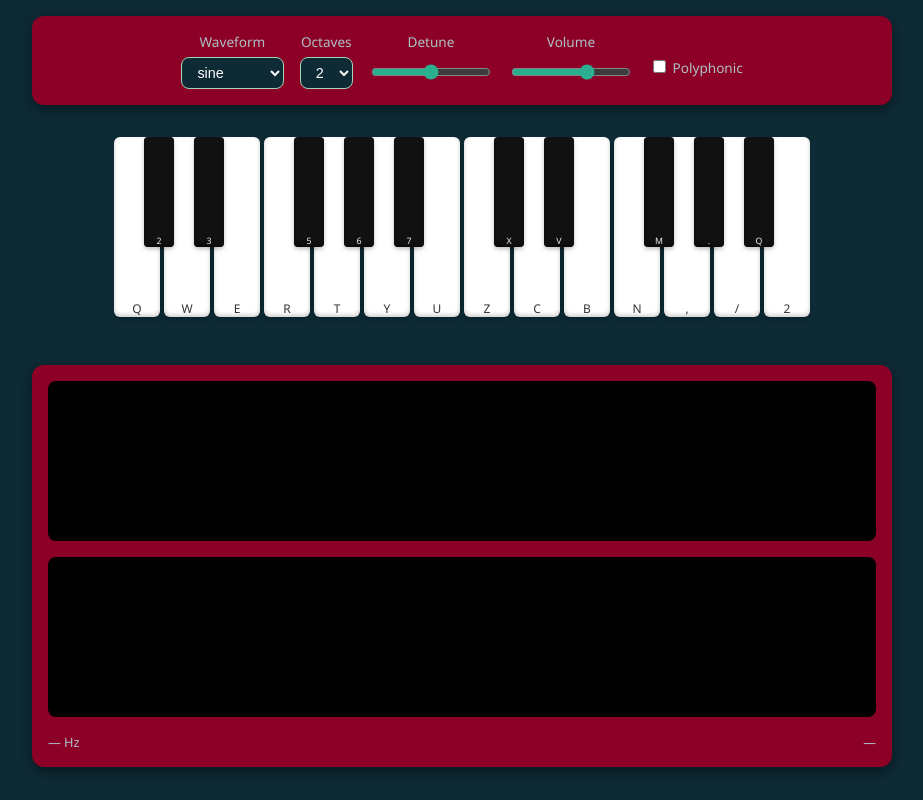
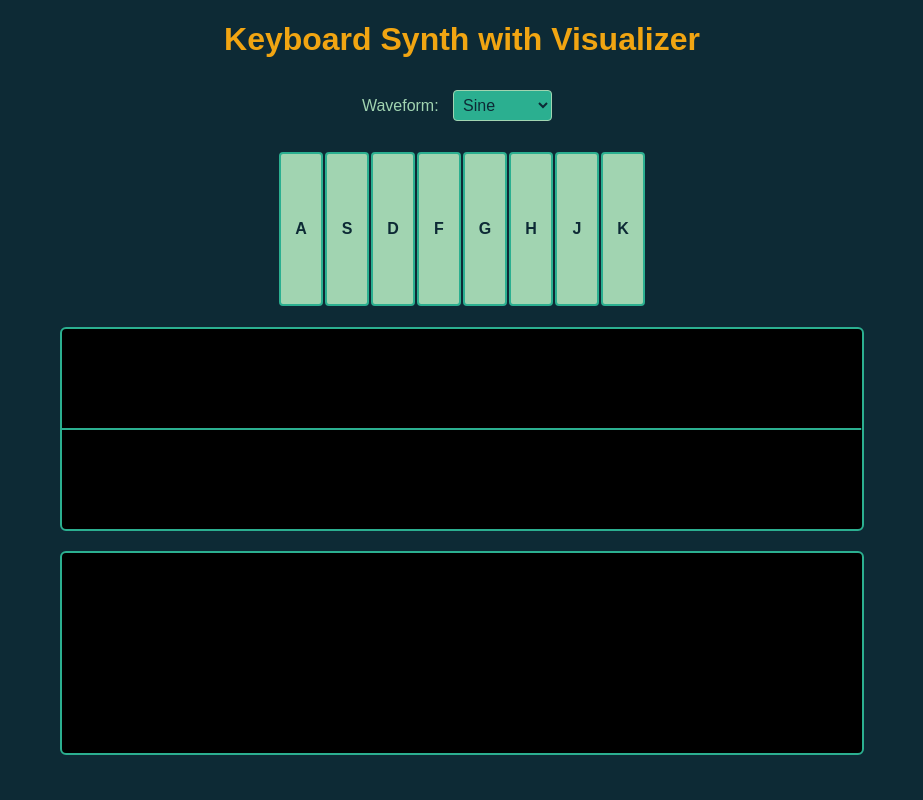
Before and after one commit to LeoBarassi/physics, a website: page keyboard-player.html in a window 1280 px wide. Shown: the whole page, without its empty margins (178-1101 px from the left). Drawn offline with Linux system fonts and the light colour scheme.

Commit message:
Update keyboard-player.html

```diff
--- a/keyboard-player.html
+++ b/keyboard-player.html
@@ -1,148 +1,202 @@
 <!DOCTYPE html>
 <html lang="en">
 <head>
-    <meta charset="UTF-8" />
-    <meta name="viewport" content="width=device-width,initial-scale=1" />
-    <title>Physics of Harmony · Interactive Keyboard</title>
+    <meta charset="UTF-8">
+    <title>Custom Color Piano Synth</title>
+    <style>
+        body {
+            font-family: Arial, sans-serif;
+            text-align: center;
+            background: #0D2A35;
+            color: #A1D4B1;
+            margin: 0;
+            padding: 0;
+        }
 
-    <!-- ‑‑‑ Colour Palette ‑‑‑ -->
-    <style>
-      :root {
-        --primary:   #2BAF90; /* green line */
-        --bg:        #0D2A35; /* page background */
-        --highlight: #F1A512; /* yellow bars */
-        --warn:      #DD4111; /* red harmonics */
-        --deep:      #8C0027; /* panel */
-        --accent:    #A1D4B1; /* input borders */
-        --text-light:#FFFFFF;
-        --text-muted:#B0BEC5;
+        h1, h3 {
+            color: #F1A512;
         }
-      *{box-sizing:border-box;}
-      body{
-        margin:0;
-        font-family:"Segoe UI",system-ui,sans-serif;
-        background:var(--bg);
-        color:var(--text-light);
-        display:flex;flex-direction:column;align-items:center;
-        padding:1rem;min-height:100vh;
+
+        #keyboard {
+            margin-top: 20px;
         }
-      /* ========= CONTROLS ========= */
-      #controls{display:flex;flex-wrap:wrap;gap:1rem;justify-content:center;background:var(--deep);padding:1rem 1.5rem;border-radius:12px;box-shadow:0 4px 12px rgba(0,0,0,.4);max-width:860px;width:100%;margin-bottom:2rem}
-      .control{display:flex;flex-direction:column;align-items:center;font-size:.85rem;color:var(--text-muted)}
-      .control input,.control select{background:var(--bg);color:var(--text-light);border:1px solid var(--accent);border-radius:8px;padding:.4rem .7rem;font-size:.9rem;margin-top:.35rem}
-      .control input[type=range]{width:120px;accent-color:var(--primary)}
-      /* ========= KEYBOARD ========= */
-      #keyboard{display:flex;gap:.25rem;overflow-x:auto;user-select:none;padding-bottom:1rem}
-      .white-key{position:relative;width:46px;height:180px;background:#fff;border-radius:6px;box-shadow:inset 0 -2px 4px rgba(0,0,0,.2),0 2px 4px rgba(0,0,0,.25);display:flex;justify-content:center;align-items:flex-end;font-size:.75rem;color:#333}
-      .black-key{position:absolute;left:30px;top:0;width:30px;height:110px;background:#111;border-radius:4px;z-index:2;box-shadow:inset 0 -2px 4px rgba(0,0,0,.5),0 2px 4px rgba(0,0,0,.25);color:#eee;display:flex;justify-content:center;align-items:flex-end;font-size:.55rem}
-      .key-active{background:var(--highlight)!important;color:var(--bg)!important}
-      /* ========= VISUALISER ========= */
-      #vis-wrapper{margin-top:2rem;width:100%;max-width:860px;background:var(--deep);padding:1rem;border-radius:12px;box-shadow:0 4px 12px rgba(0,0,0,.45)}
-      canvas{width:100%;height:160px;background:#000;border-radius:8px;display:block;margin-bottom:1rem}
-      #info{display:flex;justify-content:space-between;font-size:.8rem;color:var(--text-muted)}
-      @media(max-width:620px){.white-key{width:34px;height:150px}.black-key{width:22px;left:22px;height:90px}}
+
+        .key {
+            display: inline-block;
+            width: 40px;
+            height: 150px;
+            margin: 1px;
+            background: #A1D4B1;
+            border: 2px solid #2BAF90;
+            color: #0D2A35;
+            line-height: 150px;
+            vertical-align: bottom;
+            font-weight: bold;
+            cursor: pointer;
+            border-radius: 4px;
+            transition: background 0.2s ease;
+        }
+
+        .key.active {
+            background: #F1A512;
+            color: #0D2A35;
+        }
+
+        canvas {
+            display: block;
+            margin: 20px auto;
+            border: 2px solid #2BAF90;
+            background: #000;
+            border-radius: 6px;
+        }
+
+        select {
+            margin: 10px;
+            padding: 5px;
+            font-size: 16px;
+            background-color: #2BAF90;
+            color: #0D2A35;
+            border: 1px solid #A1D4B1;
+            border-radius: 4px;
+        }
     </style>
 </head>
 <body>
-    <!-- ========= CONTROLS ========= -->
-    <div id="controls">
-      <div class="control">Waveform<select id="waveform"><option>sine</option><option>square</option><option>sawtooth</option><option>triangle</option></select></div>
-      <div class="control">Octaves<select id="octaveSpan"><option>1</option><option selected>2</option><option>3</option></select></div>
-      <div class="control">Detune<input type="range" id="detune" min="-200" max="200" value="0"></div>
-      <div class="control">Volume<input type="range" id="volume" min="0" max="100" value="70"></div>
-      <div class="control" style="margin-top:1.4rem"><label><input type="checkbox" id="poly"> Polyphonic</label></div>
-    </div>
 
-    <!-- ========= KEYBOARD ========= -->
+<h1>Keyboard Synth with Visualizer</h1>
+
+<label for="waveform">Waveform:</label>
+<select id="waveform">
+    <option value="sine">Sine</option>
+    <option value="square">Square</option>
+    <option value="triangle">Triangle</option>
+    <option value="sawtooth">Sawtooth</option>
+</select>
+
 <div id="keyboard"></div>
 
-    <!-- ========= VISUALISER ========= -->
-    <section id="vis-wrapper">
-      <canvas id="oscCanvas"></canvas>
-      <canvas id="fftCanvas"></canvas>
-      <div id="info"><span id="freqTxt">— Hz</span><span id="noteTxt">—</span></div>
-    </section>
+<canvas id="oscilloscope" width="800" height="200"></canvas>
+<canvas id="frequency" width="800" height="200"></canvas>
 
 <script>
-      /* ------- AUDIO SETUP ------- */
-      const AC = window.AudioContext||window.webkitAudioContext;
-      const ctx = new AC();
-      const master = ctx.createGain();
-      master.gain.value=.7;master.connect(ctx.destination);
-      const analyser = ctx.createAnalyser();analyser.fftSize=2048;master.connect(analyser);
+    const AudioContext = window.AudioContext || window.webkitAudioContext;
+    const audioCtx = new AudioContext();
 
-      /* ------- DOM LINKS ------- */
-      const kbEl  = document.getElementById('keyboard');
-      const waveSel=document.getElementById('waveform');
-      const octSel=document.getElementById('octaveSpan');
-      const detune=document.getElementById('detune');
-      const vol=document.getElementById('volume');
-      const poly=document.getElementById('poly');
-      const freqTxt=document.getElementById('freqTxt');
-      const noteTxt=document.getElementById('noteTxt');
+    const analyser = audioCtx.createAnalyser();
+    analyser.fftSize = 2048;
 
-      /* ------- KEY MAPPING (2 oct row) ------- */
-      const physKeys="Q2W3ER5T6Y7U ZXCVBNM,./".replace(/\s/g,'').split(''); // 24 unique
-      const baseNotes=["C","C#","D","D#","E","F","F#","G","G#","A","A#","B"];
-      const map={}; // physical key -> frequency
-      let oscillators={}; let currentFund=null;
+    const waveformCanvas = document.getElementById('oscilloscope');
+    const frequencyCanvas = document.getElementById('frequency');
+    const waveformCtx = waveformCanvas.getContext('2d');
+    const frequencyCtx = frequencyCanvas.getContext('2d');
 
-      function buildKeyboard(oct=2){kbEl.innerHTML='';Object.keys(map).forEach(k=>delete map[k]);
-        const startOct=4;let p=0;
-        for(let o=0;o<oct;o++){
-          baseNotes.forEach((note,i)=>{
-            const midi=12*(startOct+o)+i;const f=440*Math.pow(2,(midi-69)/12);
-            const phys=physKeys[p%physKeys.length];map[phys.toUpperCase()]=f;
-            if(!note.includes('#')){
-              const w=document.createElement('div');w.className='white-key key';w.dataset.freq=f;w.innerHTML=`<span>${phys}</span>`;kbEl.appendChild(w);
-              if(i+1<12&&baseNotes[i+1].includes('#')){
-                const b=document.createElement('div');b.className='black-key key';b.dataset.freq=f*Math.pow(2,1/12);b.innerHTML=`<span>${physKeys[(p+1)%physKeys.length]}</span>`;w.appendChild(b);
+    const waveformSelect = document.getElementById('waveform');
+
+    const keys = [
+        { key: 'A', freq: 261.63 }, // C4
+        { key: 'S', freq: 293.66 }, // D4
+        { key: 'D', freq: 329.63 }, // E4
+        { key: 'F', freq: 349.23 }, // F4
+        { key: 'G', freq: 392.00 }, // G4
+        { key: 'H', freq: 440.00 }, // A4
+        { key: 'J', freq: 493.88 }, // B4
+        { key: 'K', freq: 523.25 }  // C5
+    ];
+
+    const oscillators = {};
+
+    const keyboardDiv = document.getElementById('keyboard');
+    keys.forEach(note => {
+        const keyDiv = document.createElement('div');
+        keyDiv.className = 'key';
+        keyDiv.id = `key-${note.key}`;
+        keyDiv.textContent = note.key;
+        keyboardDiv.appendChild(keyDiv);
+    });
+
+    function playNote(key) {
+        if (oscillators[key]) return;
+
+        const note = keys.find(k => k.key === key.toUpperCase());
+        if (!note) return;
+
+        const osc = audioCtx.createOscillator();
+        const gainNode = audioCtx.createGain();
+
+        osc.type = waveformSelect.value;
+        osc.frequency.value = note.freq;
+        osc.connect(gainNode);
+        gainNode.connect(analyser);
+        analyser.connect(audioCtx.destination);
+
+        osc.start();
+        oscillators[key] = { osc, gainNode };
+
+        document.getElementById(`key-${key.toUpperCase()}`)?.classList.add('active');
+    }
+
+    function stopNote(key) {
+        const oscData = oscillators[key];
+        if (oscData) {
+            oscData.gainNode.gain.setTargetAtTime(0, audioCtx.currentTime, 0.01);
+            setTimeout(() => {
+                oscData.osc.stop();
+                delete oscillators[key];
+            }, 100);
+        }
+
+        document.getElementById(`key-${key.toUpperCase()}`)?.classList.remove('active');
+    }
+
+    document.addEventListener('keydown', (e) => {
+        playNote(e.key.toUpperCase());
+    });
+
+    document.addEventListener('keyup', (e) => {
+        stopNote(e.key.toUpperCase());
+    });
+
+    // Mouse interaction
+    document.querySelectorAll('.key').forEach(keyEl => {
+        keyEl.addEventListener('mousedown', () => playNote(keyEl.textContent));
+        keyEl.addEventListener('mouseup', () => stopNote(keyEl.textContent));
+        keyEl.addEventListener('mouseleave', () => stopNote(keyEl.textContent));
+    });
+
+    function draw() {
+        requestAnimationFrame(draw);
+
+        const bufferLength = analyser.frequencyBinCount;
+        const dataArray = new Uint8Array(bufferLength);
+
+        // Oscilloscope
+        analyser.getByteTimeDomainData(dataArray);
+        waveformCtx.clearRect(0, 0, waveformCanvas.width, waveformCanvas.height);
+        waveformCtx.beginPath();
+        for (let i = 0; i < bufferLength; i++) {
+            const x = i / bufferLength * waveformCanvas.width;
+            const y = (dataArray[i] / 128.0) * waveformCanvas.height / 2;
+            i === 0 ? waveformCtx.moveTo(x, y) : waveformCtx.lineTo(x, y);
+        }
+        waveformCtx.strokeStyle = '#2BAF90';
+        waveformCtx.lineWidth = 2;
+        waveformCtx.stroke();
+
+        // Frequency Spectrum
+        analyser.getByteFrequencyData(dataArray);
+        frequencyCtx.clearRect(0, 0, frequencyCanvas.width, frequencyCanvas.height);
+        for (let i = 0; i < bufferLength; i++) {
+            const x = i * (frequencyCanvas.width / bufferLength);
+            const height = dataArray[i] / 255 * frequencyCanvas.height;
+
+            const hue = 30 + (i / bufferLength) * 60; // Range from orange to red
+            frequencyCtx.fillStyle = `hsl(${hue}, 90%, 50%)`;
+            frequencyCtx.fillRect(x, frequencyCanvas.height - height, 2, height);
         }
     }
-            p++;
-          });
-        }
-      }
-      buildKeyboard(2);
-      octSel.onchange=()=>buildKeyboard(parseInt(octSel.value));
 
-      /* ------- UTIL ------- */
-      function play(freq,el){if(!poly.checked){stopAll();}
-        const osc=ctx.createOscillator();osc.type=waveSel.value;osc.frequency.value=freq+Number(detune.value);
-        osc.connect(master);osc.start();osc.onended=()=>el.classList.remove('key-active');
-        oscillators[freq]=osc;el.classList.add('key-active');currentFund=freq;freqTxt.textContent=freq.toFixed(1)+' Hz';noteTxt.textContent=noteFromFreq(freq);
-      }
-      function stop(freq){if(oscillators[freq]){oscillators[freq].stop();delete oscillators[freq];}}
-      function stopAll(){Object.values(oscillators).forEach(o=>o.stop());oscillators={};document.querySelectorAll('.key-active').forEach(k=>k.classList.remove('key-active'));currentFund=null;}
-      function noteFromFreq(f){const n=Math.round(12*Math.log2(f/440))+69;return baseNotes[n%12]+Math.floor(n/12-1);} // crude
-
-      /* ------- POINTER EVENTS ------- */
-      kbEl.addEventListener('mousedown',e=>{if(e.target.classList.contains('key'))play(+e.target.dataset.freq,e.target);});
-      window.addEventListener('mouseup',()=>{if(!poly.checked)stopAll();});
-      /* ------- KEYBOARD EVENTS ------- */
-      document.addEventListener('keydown',e=>{const f=map[e.key.toUpperCase()];if(f&&!e.repeat){const el=[...document.querySelectorAll('.key')].find(k=>+k.dataset.freq===f);play(f,el);}});
-      document.addEventListener('keyup',e=>{const f=map[e.key.toUpperCase()];if(f&&!poly.checked)stop(f);});
-
-      /* ------- CONTROL BINDINGS ------- */
-      vol.oninput=()=>master.gain.value=vol.value/100;waveSel.onchange=()=>Object.values(oscillators).forEach(o=>o.type=waveSel.value);
-
-      /* ------- VISUALISERS ------- */
-      const oscCtx=document.getElementById('oscCanvas').getContext('2d');
-      const fftCtx=document.getElementById('fftCanvas').getContext('2d');
-
-      function draw(){requestAnimationFrame(draw);
-        const timeData=new Uint8Array(analyser.fftSize);analyser.getByteTimeDomainData(timeData);
-        oscCtx.clearRect(0,0,oscCtx.canvas.width,oscCtx.canvas.height);
-        oscCtx.beginPath();for(let i=0;i<timeData.length;i++){const x=i/timeData.length*oscCtx.canvas.width;const y=timeData[i]/255*oscCtx.canvas.height;i?oscCtx.lineTo(x,y):oscCtx.moveTo(x,y);}oscCtx.strokeStyle='var(--primary)';oscCtx.lineWidth=1.5;oscCtx.stroke();
-
-        const freqData=new Uint8Array(analyser.frequencyBinCount);analyser.getByteFrequencyData(freqData);
-        fftCtx.clearRect(0,0,fftCtx.canvas.width,fftCtx.canvas.height);
-        const barW=fftCtx.canvas.width/freqData.length;
-        for(let i=0;i<freqData.length;i++){const h=freqData[i];fftCtx.fillStyle='var(--highlight)';fftCtx.fillRect(i*barW,fftCtx.canvas.height-h,barW*.85,h);}
-        // harmonic overlays (red) if single fundamental
-        if(currentFund){const hzPerBin=ctx.sampleRate/2/freqData.length;for(let h=2;h<=6;h++){const idx=Math.round(currentFund*h/hzPerBin);if(idx<freqData.length){const x=idx*barW;fftCtx.strokeStyle='var(--warn)';fftCtx.beginPath();fftCtx.moveTo(x,0);fftCtx.lineTo(x,fftCtx.canvas.height);fftCtx.stroke();}}}
-      }
     draw();
 </script>
+
 </body>
 </html>
```
Lines whose indentation alone changed are shown as unchanged.
